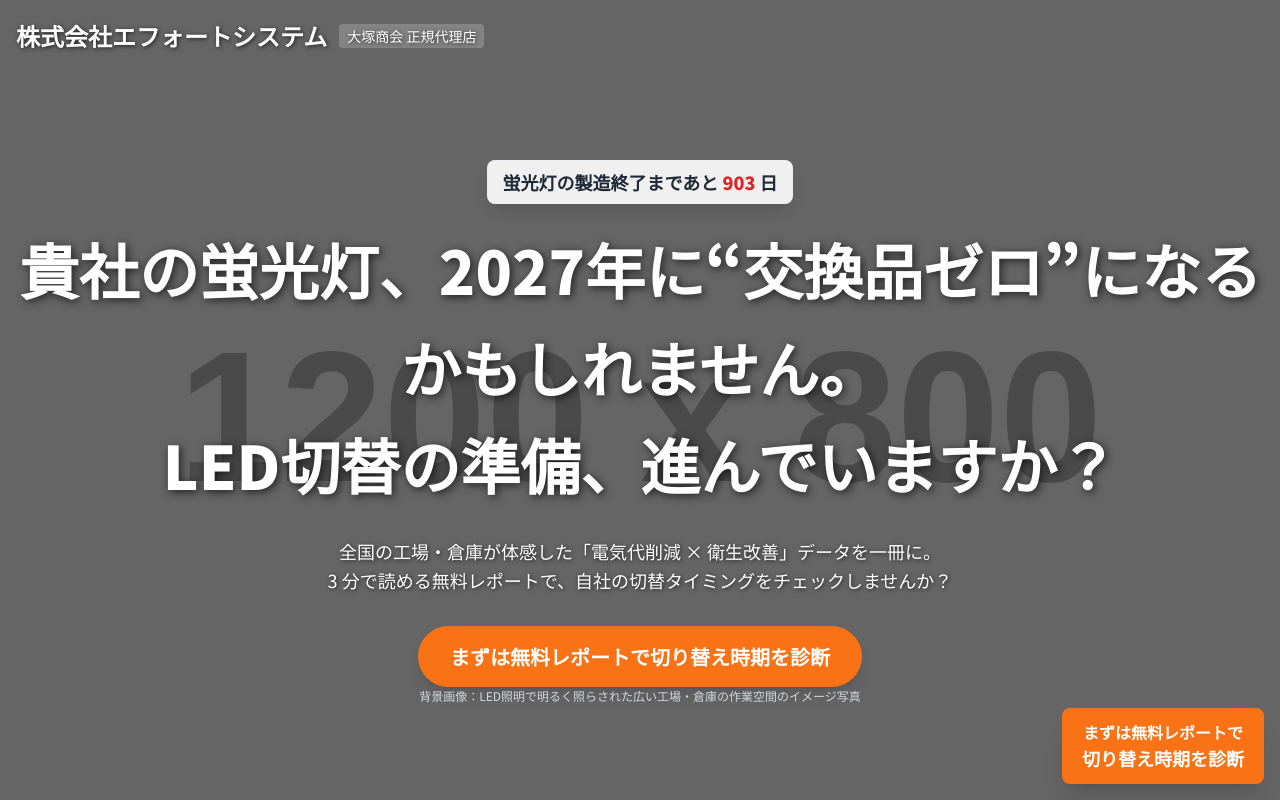
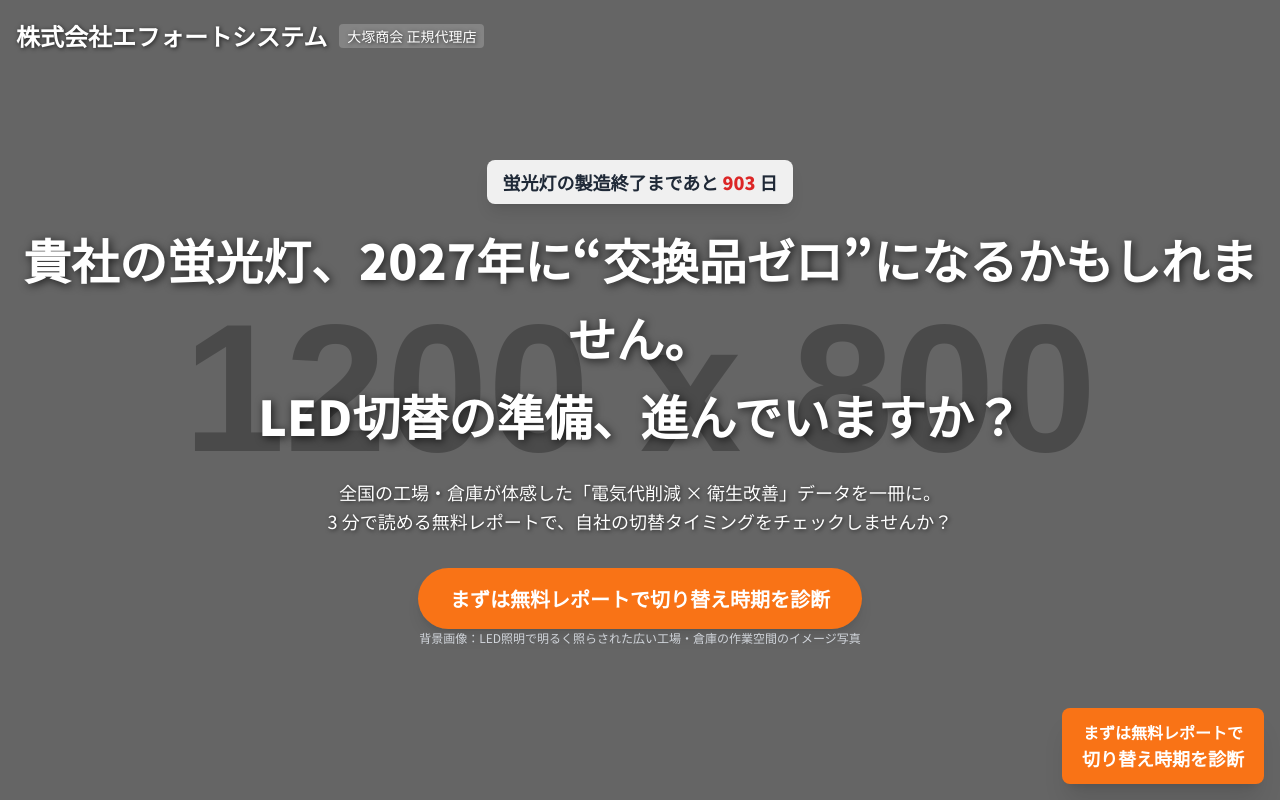
Before and after one commit to Shun0425/hv-led-lp, a plain HTML site: page index.html in a window 1280 px wide. Shown: the top 800 px of the page. Drawn offline with nearby package versions, Linux system fonts and the light colour scheme; placeholder pictures from the web are drawn by us.

Commit message:
Add files via upload
FVのコンテナサイズ、h1のフォントサイズを調整

```diff
--- a/index.html
+++ b/index.html
@@ -59,11 +59,11 @@
                 <div class="absolute inset-0 bg-black opacity-50"></div>
             </div>
 
-            <div class="relative z-10">
+            <div class="relative z-10 container mx-auto">
                 <div class="inline-block bg-white/90 text-gray-800 rounded-lg px-4 py-2 mb-4 backdrop-blur-sm shadow-lg">
                     <p class="font-bold text-lg">蛍光灯の製造終了まであと <span id="countdown" class="text-red-600 font-black">...</span> 日</p>
                 </div>
-                <h1 class="text-4xl md:text-6xl md:leading-relaxed font-black leading-relaxed text-shadow">
+                <h1 class="text-4xl md:text-5xl md:leading-relaxed font-black leading-relaxed text-shadow">
                     貴社の蛍光灯、2027年に“交換品ゼロ”になるかもしれません。<br> LED切替の準備、進んでいますか？
                 </h1>
                 <p class="mt-6 max-w-3xl mx-auto text-lg leading-relaxed text-shadow-sm">
```
